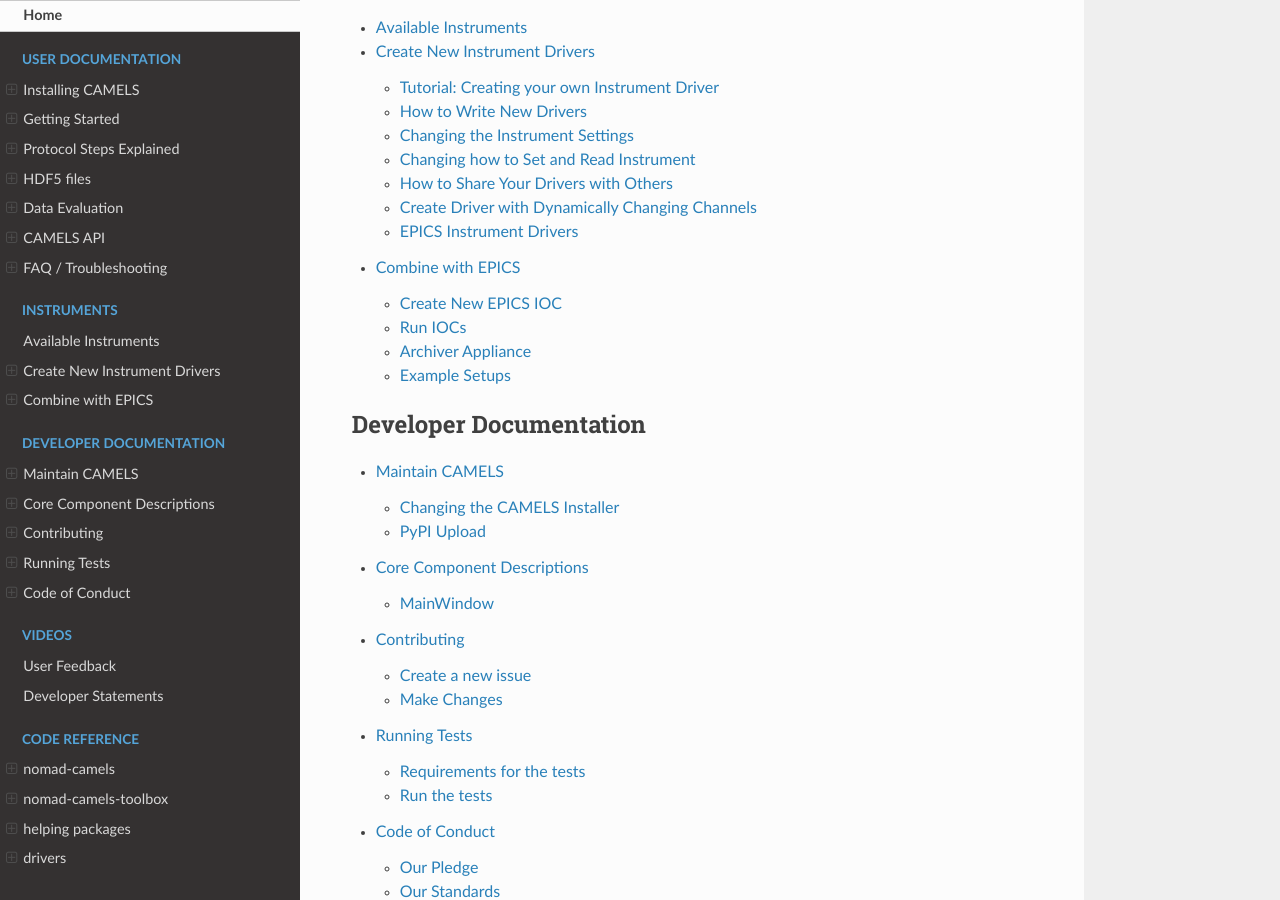
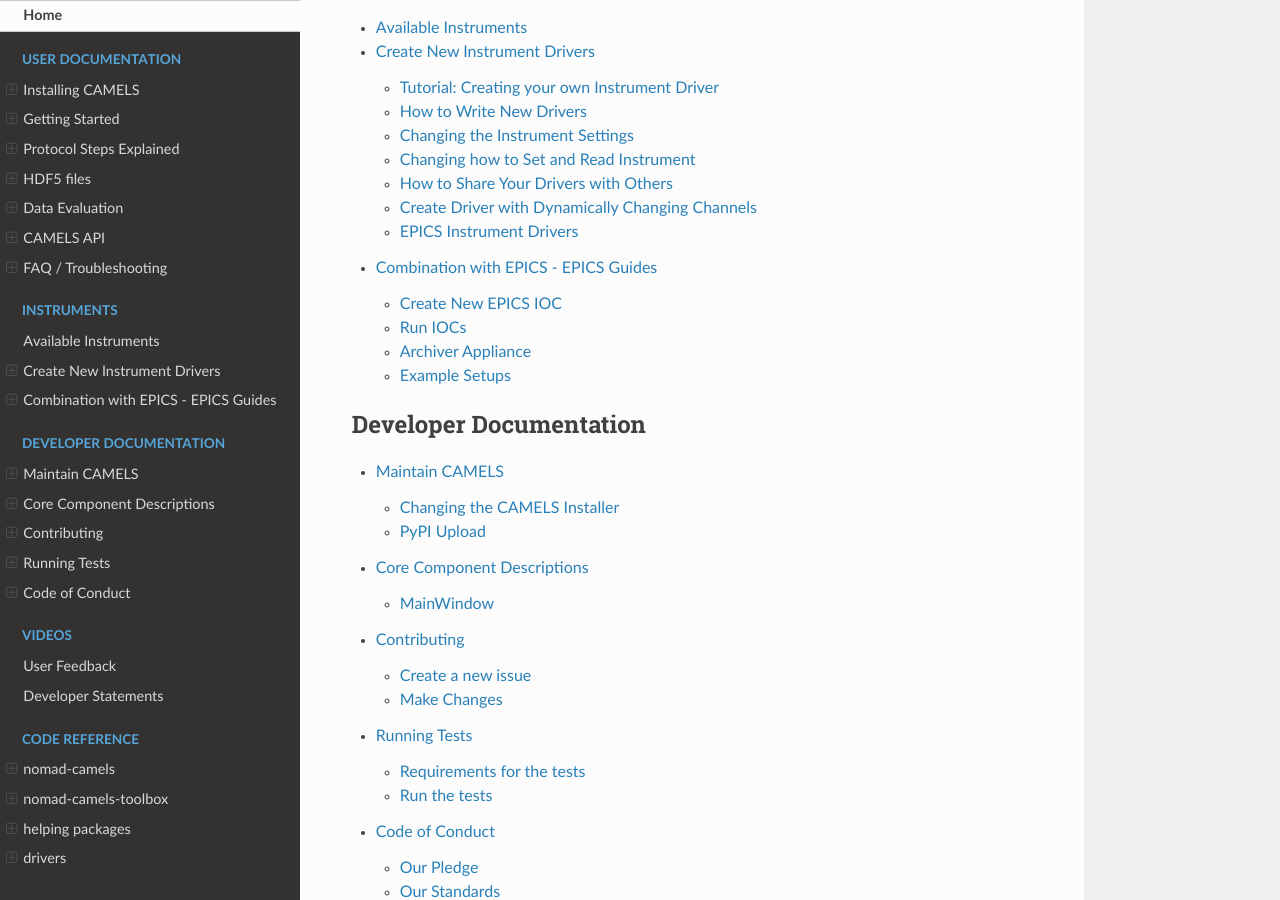
Before and after one commit to FAU-LAP/NOMAD-CAMELS, a Sphinx documentation site: the page built from docs/source/index.rst, in a window 1280 px wide and 900 px high, scrolled down 4406 px. Built offline with Sphinx 7.4.7 and the Read the Docs theme 3.1.0, drawn with Linux system fonts in a browser that asks for light colours; pages that are not in the unit, such as notebooks, are missing from menus; the version number is read from the project's files by our own code.

Commit message:
changed EPICS guides name to make it more clear

```diff
--- a/docs/source/doc/epics/epics_overview.md
+++ b/docs/source/doc/epics/epics_overview.md
@@ -1,4 +1,4 @@
-# Combination with EPICS
+# Combination with EPICS - EPICS Guides
 
 These pages are meant to give an overview of a view examples on how EPICS can be used with CAMELS.
 
--- a/docs/source/index.rst
+++ b/docs/source/index.rst
@@ -168,7 +168,7 @@
 
    Available Instruments <doc/instruments/instruments.rst>
    Create New Instrument Drivers <doc/programmers_guide/instrument_drivers.md>
-   Combine with EPICS <doc/epics/epics_overview.md>
+   Combination with EPICS - EPICS Guides <doc/epics/epics_overview.md>
 
 
 .. toctree::
```
